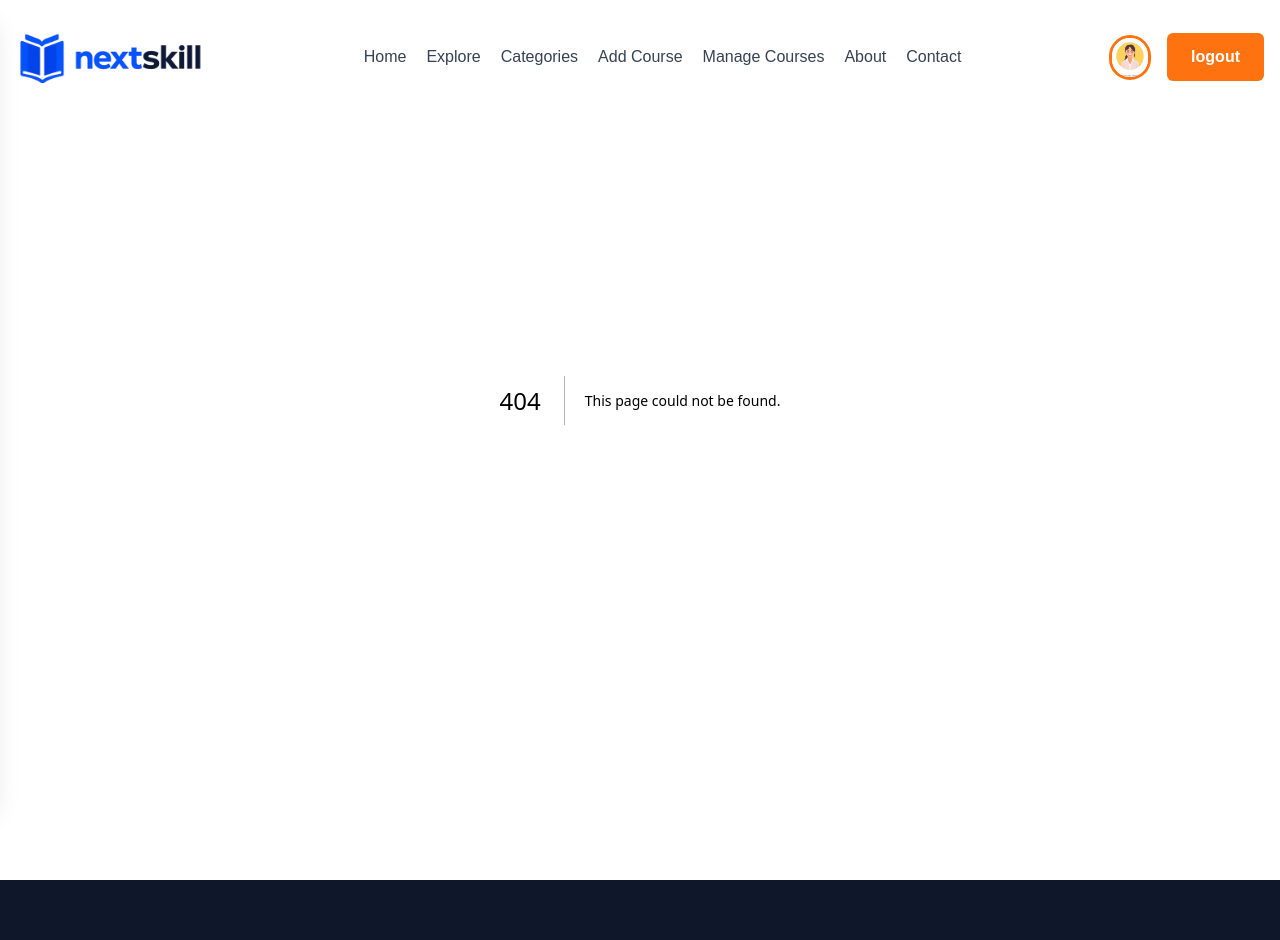
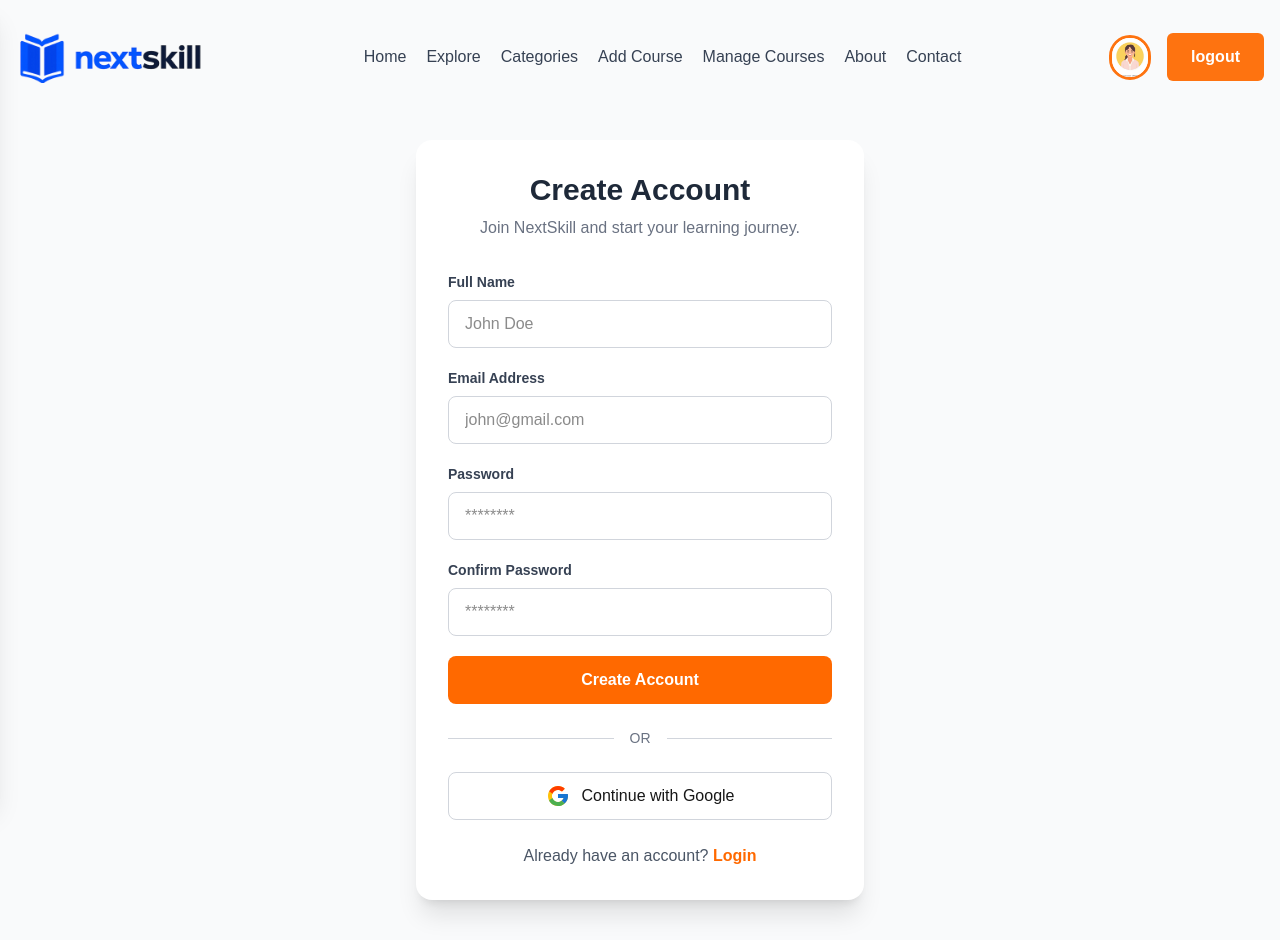
Before and after one commit to foysal41/nextskill, a Next.js app: page /auth/register in a window 1280 px wide. Before the commit this address had no page. Shown: the top 940 px of the page. Built offline with nearby package versions, Linux system fonts and the light colour scheme.

Commit message:
added login and registration static page in our project

```diff
--- a/package.json
+++ b/package.json
@@ -9,6 +9,9 @@
     "lint": "eslint"
   },
   "dependencies": {
+    "@better-auth/mongo-adapter": "^1.6.23",
+    "better-auth": "^1.6.23",
+    "mongodb": "^7.5.0",
     "next": "16.2.10",
     "react": "19.2.4",
     "react-dom": "19.2.4",
--- /dev/null
+++ b/src/app/api/auth/[...all]/route.ts
@@ -0,0 +1,3 @@
+import { auth } from "@/lib/auth"; // path to your auth file
+import { toNextJsHandler } from "better-auth/next-js";
+export const { POST, GET } = toNextJsHandler(auth);
--- /dev/null
+++ b/src/app/auth/login/page.tsx
@@ -0,0 +1,106 @@
+import Link from "next/link";
+import { FcGoogle } from "react-icons/fc";
+
+const Login = () => {
+  return (
+    <section className="min-h-screen flex items-center justify-center bg-gray-50 px-4 py-20">
+      <div className="w-full max-w-md rounded-2xl bg-white shadow-xl p-8">
+        {/* Heading */}
+        <div className="text-center">
+          <h1 className="text-3xl font-bold text-gray-800">
+            Welcome Back
+          </h1>
+
+          <p className="mt-2 text-gray-500">
+            Login to continue your learning journey.
+          </p>
+        </div>
+
+        {/* Form */}
+        <form className="mt-8 space-y-5">
+          {/* Email */}
+          <div>
+            <label className="mb-2 block text-sm font-semibold text-gray-700">
+              Email Address
+            </label>
+
+            <input
+              type="email"
+              name="email"
+              placeholder="john@gmail.com"
+              className="h-12 w-full rounded-lg border border-gray-300 px-4 outline-none focus:border-blue-500"
+            />
+          </div>
+
+          {/* Password */}
+          <div>
+            <label className="mb-2 block text-sm font-semibold text-gray-700">
+              Password
+            </label>
+
+            <input
+              type="password"
+              name="password"
+              placeholder="********"
+              className="h-12 w-full rounded-lg border border-gray-300 px-4 outline-none focus:border-blue-500"
+            />
+          </div>
+
+          {/* Remember & Forgot */}
+          <div className="flex items-center justify-between text-sm">
+            <label className="flex items-center gap-2 cursor-pointer">
+              <input type="checkbox" />
+              Remember Me
+            </label>
+
+            <Link
+              href="/auth/forgot-password"
+              className="text-orange-500 hover:underline"
+            >
+              Forgot Password?
+            </Link>
+          </div>
+
+          {/* Login Button */}
+          <button
+            type="submit"
+            className="h-12 w-full rounded-lg bg-orange-500 font-semibold text-white transition hover:bg-orange-600"
+          >
+            Login
+          </button>
+        </form>
+
+        {/* Divider */}
+        <div className="my-6 flex items-center">
+          <div className="h-px flex-1 bg-gray-300"></div>
+
+          <span className="px-4 text-sm text-gray-500">OR</span>
+
+          <div className="h-px flex-1 bg-gray-300"></div>
+        </div>
+
+        {/* Google Login */}
+        <button
+          type="button"
+          className="flex h-12 w-full items-center justify-center gap-3 rounded-lg border border-gray-300 font-medium transition hover:bg-gray-100"
+        >
+          <FcGoogle size={24} />
+          Continue with Google
+        </button>
+
+        {/* Register Link */}
+        <p className="mt-6 text-center text-gray-600">
+          Dont have an account?{" "}
+          <Link
+            href="/auth/register"
+            className="font-semibold text-orange-500 hover:underline"
+          >
+            Create Account
+          </Link>
+        </p>
+      </div>
+    </section>
+  );
+};
+
+export default Login;
--- /dev/null
+++ b/src/app/auth/register/page.tsx
@@ -0,0 +1,116 @@
+import Link from "next/link";
+import { FcGoogle } from "react-icons/fc";
+
+const Register = () => {
+  return (
+    <section className="min-h-screen  flex items-center justify-center bg-gray-50 px-4 py-35">
+      <div className="w-full max-w-md rounded-2xl bg-white shadow-xl p-8">
+        {/* Heading */}
+        <div className="text-center">
+          <h1 className="text-3xl font-bold text-gray-800">
+            Create Account
+          </h1>
+
+          <p className="mt-2 text-gray-500">
+            Join NextSkill and start your learning journey.
+          </p>
+        </div>
+
+        {/* Form */}
+        <form className="mt-8 space-y-5">
+          {/* Full Name */}
+          <div>
+            <label className="mb-2 block text-sm font-semibold text-gray-700">
+              Full Name
+            </label>
+
+            <input
+              type="text"
+              name="name"
+              placeholder="John Doe"
+              className="h-12 w-full rounded-lg border border-gray-300 px-4 outline-none focus:border-blue-500"
+            />
+          </div>
+
+          {/* Email */}
+          <div>
+            <label className="mb-2 block text-sm font-semibold text-gray-700">
+              Email Address
+            </label>
+
+            <input
+              type="email"
+              name="email"
+              placeholder="john@gmail.com"
+              className="h-12 w-full rounded-lg border border-gray-300 px-4 outline-none focus:border-blue-500"
+            />
+          </div>
+
+          {/* Password */}
+          <div>
+            <label className="mb-2 block text-sm font-semibold text-gray-700">
+              Password
+            </label>
+
+            <input
+              type="password"
+              name="password"
+              placeholder="********"
+              className="h-12 w-full rounded-lg border border-gray-300 px-4 outline-none focus:border-blue-500"
+            />
+          </div>
+
+          {/* Confirm Password */}
+          <div>
+            <label className="mb-2 block text-sm font-semibold text-gray-700">
+              Confirm Password
+            </label>
+
+            <input
+              type="password"
+              name="confirmPassword"
+              placeholder="********"
+              className="h-12 w-full rounded-lg border border-gray-300 px-4 outline-none focus:border-blue-500"
+            />
+          </div>
+
+          {/* Register Button */}
+          <button
+            type="submit"
+            className="h-12 w-full rounded-lg bg-orange-500 text-white font-semibold transition hover:bg-orange-600"
+          >
+            Create Account
+          </button>
+        </form>
+
+        {/* Divider */}
+        <div className="my-6 flex items-center">
+          <div className="h-px flex-1 bg-gray-300"></div>
+
+          <span className="px-4 text-sm text-gray-500">OR</span>
+
+          <div className="h-px flex-1 bg-gray-300"></div>
+        </div>
+
+        {/* Google Register */}
+        <button className="flex h-12 w-full items-center justify-center gap-3 rounded-lg border border-gray-300 font-medium transition hover:bg-gray-100">
+          <FcGoogle size={24} />
+          Continue with Google
+        </button>
+
+        {/* Login */}
+        <p className="mt-6 text-center text-gray-600">
+          Already have an account?{" "}
+          <Link
+            href="/auth/login"
+            className="font-semibold text-orange-500 hover:underline"
+          >
+            Login
+          </Link>
+        </p>
+      </div>
+    </section>
+  );
+};
+
+export default Register;
--- /dev/null
+++ b/src/lib/auth-client.ts
@@ -0,0 +1,7 @@
+import { createAuthClient } from "better-auth/react"
+export const authClient = createAuthClient({
+    /** The base URL of the server (optional if you're using the same domain) */
+    baseURL: "http://localhost:3000"
+})
+
+export const { signIn, signUp, useSession } = createAuthClient()
--- /dev/null
+++ b/src/lib/auth.ts
@@ -0,0 +1,20 @@
+import { betterAuth } from "better-auth";
+import { MongoClient } from "mongodb";
+import { mongodbAdapter } from "better-auth/adapters/mongodb";
+const client = new MongoClient(process.env.MONGO_DB_URI!);
+if (!client) {
+  throw new Error("MONGO_DB_URI is missing");
+}
+const db = client.db(process.env.AUTH_DB_NAME);
+
+
+export const auth = betterAuth({
+    emailAndPassword: {
+    enabled: true,
+  },
+
+  database: mongodbAdapter(db, {
+    // Optional: if you don't provide a client, database transactions won't be enabled.
+    client
+  }),
+});
```
Also changed, not shown: 1 other file (tests, documents, lock files or other folders).
